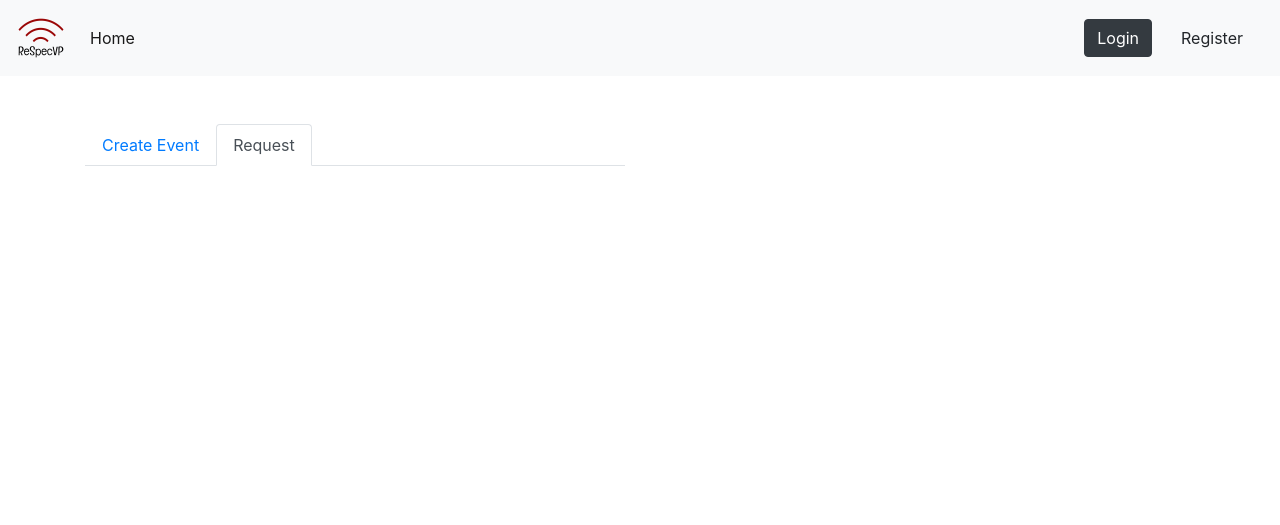
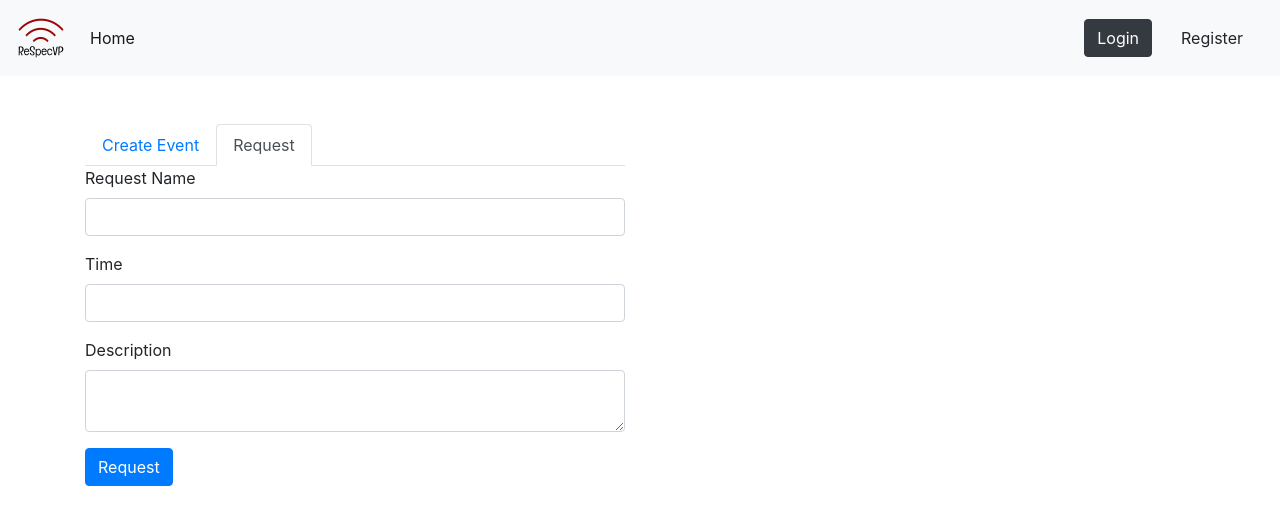
Before and after one commit to Nyquixt/ReSpecVP, a Flask app: page /dashboard in a window 1280 px wide, after a click on "Request". Shown: the top 525 px of the page. Run offline with Flask 2, Linux system fonts and the light colour scheme; some libraries are stand-ins or nearby versions.

Commit message:
request form

```diff
--- a/templates/dashboard.html
+++ b/templates/dashboard.html
@@ -20,15 +20,15 @@
                     <form method="POST" action="" role="form">
                         <div class="form-group">
                             <label for="eventName">Event Name</label>
-                            <input type="text" class="form-control" id="eventName" aria-describedby="eventName">
+                            <input type="text" class="form-control" id="eventName" aria-describedby="eventName" required>
                         </div>
                         <div class="form-group">
                             <label for="eventTime">Time</label>
-                            <input type="text" class="form-control" id="eventTime" aria-describedby="eventTime">
+                            <input type="text" class="form-control" id="eventTime" aria-describedby="eventTime" required>
                         </div>
                         <div class="form-group">
                             <label for="eventLocation">Location</label>
-                            <input type="text" class="form-control" id="eventLocation" aria-describedby="eventLocation">
+                            <input type="text" class="form-control" id="eventLocation" aria-describedby="eventLocation" required>
                         </div>
                         <div class="form-group">
                             <label for="maxPpl">Max Number of People</label>
@@ -42,7 +42,21 @@
                     </form>
                 </div>
                 <div class="tab-pane fade" id="request" role="tabpanel" aria-labelledby="profile-tab">
-
+                    <form method="POST" action="" role="form">
+                        <div class="form-group">
+                            <label for="requestTitle">Request Name</label>
+                            <input type="text" class="form-control" id="requestTitle" aria-describedby="requestTitle" required>
+                        </div>
+                        <div class="form-group">
+                            <label for="requestTime">Time</label>
+                            <input type="text" class="form-control" id="requestTime" aria-describedby="requestTime" required>
+                        </div>
+                        <div class="form-group">
+                            <label for="requestDesc">Description</label>
+                            <textarea type="text" class="form-control" id="requestDesc" aria-describedby="requestDesc" required></textarea>
+                        </div>
+                        <button type="submit" class="btn btn-primary">Request</button>
+                    </form>
                 </div>
             </div>
         </div>
```
